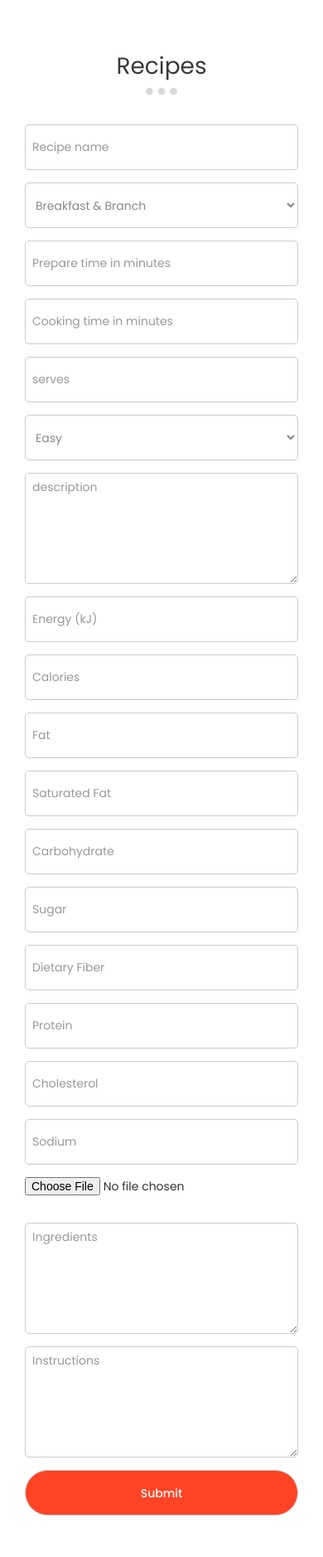
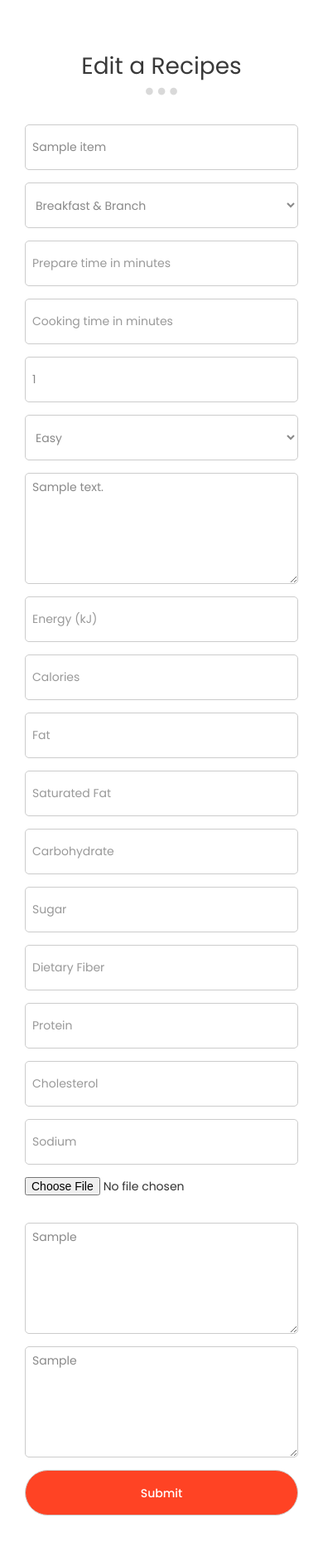
Before and after one commit to iAbrar/catalog, a Flask app: page /catalog/1/recipe/1/edit/ in a window 390 px wide. Shown: the part 422-2299 px from the top of the page at 83% size. Run offline with Flask 2, Linux system fonts and the light colour scheme; the visitor is signed in with stand-in values (Sample User, id 1); tables that the repository leaves empty hold one stand-in row (values such as "Sample post"); some libraries are stand-ins or nearby versions.

Commit message:
add values to form

```diff
--- a/templates/edit.html
+++ b/templates/edit.html
@@ -23,82 +23,84 @@
             <div class="row">
                <div class="col-md-12 col-sm-12">
                   <div class="section-title">
-                     <h2>Recipes</h2>
+                     <h2>Edit a Recipes</h2>
                      <span class="line-bar">...</span>
                   </div>
                </div>
             </div>
             <div class="row">
                <div class="col-md-12 col-sm-12">
-                                  <form id="" role="form" action="#" method="post">
+                     <form id="" role="form" action="#" method="post">
                      <div class="col-md-6 col-sm-6">
-                        <input type="text" class="form-control" placeholder="Recipe name" id="name" name="name" required="">
+              <input type="text" class="form-control" placeholder="Recipe name" id="title" name="title" value="{{item.title}}"required="">
                      </div>
                      <div class="col-md-6 col-sm-6">
                         <select class="form-control" id="categories" name="categories">
-                           <option>Breakfast & Branch</option>
-                           <option>Lunch</option>
-                           <option>Dinner</option>
+                           <option value="1" {% if item.category_id == 1%}selected{%endif%}>Breakfast & Branch</option>
+                           <option value="2" {% if item.category_id == 2%}selected{%endif%}>Lunch</option>
+                           <option value="3" {% if item.category_id == 3%}selected{%endif%}>Dinner</option>
                         </select>
                      </div>
                      <div class="col-md-3 col-sm-3">
-                        <input type="number" class="form-control" placeholder="Prepare time in minutes" id="" name="p-time" required="">
+                        <input type="number" class="form-control" placeholder="Prepare time in minutes" id="" name="p-time" value="{{item.preparingTime}}"required="">
                      </div>
                      <div class="col-md-3 col-sm-3">
-                        <input type="number" class="form-control" placeholder="Cooking time in minutes" id="c-time" name="c-time" required="">
+                        <input type="number" class="form-control" placeholder="Cooking time in minutes" id="c-time" name="c-time" value="{{item.cookingTime}}" required="">
                      </div>
                      <div class="col-md-3 col-sm-3">
-                        <input type="number" class="form-control" placeholder="serves" id="serves" name="serves" required="">
+                        <input type="number" class="form-control" placeholder="serves" id="serves" name="serves" value="{{item.serves}}"required="">
                      </div>
                      <div class="col-md-3 col-sm-3">
                         <select class="form-control" id="difficulty" name="difficulty">
-                           <option>Easy</option>
-                           <option>Medium</option>
-                           <option>Hard</option>
+                           <option  {% if item.difficulty == 'Easy'%}selected{%endif%}>Easy</option>
+                           <option  {% if item.difficulty == 'Medium'%}selected{%endif%}>Medium</option>
+                           <option  {% if item.difficulty == 'Hard'%}selected{%endif%}>Hard</option>
                         </select>
                      </div>
                      <div class="col-md-12 col-sm-12">
-                        <textarea class="form-control" rows="6" placeholder="description" id="description" name="description" required=""></textarea>
+                        <textarea class="form-control" rows="6" placeholder="description" id="description" name="description"value="" required="">{{item.description}}</textarea>
+                     </div>
+                     {% for i in item.nutritions %}
+                      <div class="col-md-2 col-sm-2">
+                        <input type="number" class="form-control" placeholder="Energy (kJ)" id="energy" name="energy" value="{{i.energy}}"required="">
+                     </div>
+                     <div class="col-md-2 col-sm-2">
+                        <input type="number" class="form-control" placeholder="Calories" id="calories" name="calories"value="{{i.calories}}" required="">
                      </div>
                       <div class="col-md-2 col-sm-2">
-                        <input type="number" class="form-control" placeholder="Energy (kJ)" id="energy" name="energy" required="">
+                        <input type="number" class="form-control" placeholder="Fat" id="fat" name="fat"value="{{i.fat}}" required="">
                      </div>
                      <div class="col-md-2 col-sm-2">
-                        <input type="number" class="form-control" placeholder="Calories" id="calories" name="calories" required="">
+                        <input type="number" class="form-control" placeholder="Saturated Fat " id="s-fat" name="s-fat" value="{{i.saturatedFat}}"required="">
                      </div>
                       <div class="col-md-2 col-sm-2">
-                        <input type="number" class="form-control" placeholder="Fat" id="fat" name="fat" required="">
+                        <input type="number" class="form-control" placeholder="Carbohydrate" id="carbs" name="carbs" value="{{i.carbohydrate}}"required="">
                      </div>
                      <div class="col-md-2 col-sm-2">
-                        <input type="number" class="form-control" placeholder="Saturated Fat " id="s-fat" name="s-fat" required="">
+                        <input type="number" class="form-control" placeholder="Sugar" id="sugar" name="sugar" value="{{i.sugar}}"required="">
                      </div>
                       <div class="col-md-2 col-sm-2">
-                        <input type="number" class="form-control" placeholder="Carbohydrate" id="carbs" name="carbs" required="">
+                        <input type="number" class="form-control" placeholder="Dietary Fiber " id="fibers" name="fibers" value="{{i.dietaryFiber}}"required="">
                      </div>
                      <div class="col-md-2 col-sm-2">
-                        <input type="number" class="form-control" placeholder="Sugar" id="sugar" name="sugar" required="">
+                        <input type="number" class="form-control" placeholder="Protein" id="protein" name="protein" value="{{i.protein}}"required="">
                      </div>
                       <div class="col-md-2 col-sm-2">
-                        <input type="number" class="form-control" placeholder="Dietary Fiber " id="fibers" name="fibers" required="">
+                        <input type="number" class="form-control" placeholder="Cholesterol" id="chol" name="chol" value="{{i.cholesterol}}"required="">
                      </div>
                      <div class="col-md-2 col-sm-2">
-                        <input type="number" class="form-control" placeholder="Protein" id="protein" name="protein" required="">
+                        <input type="number" class="form-control" placeholder="Sodium" id="sodium" name="sodium" value="{{i.sodium}}"required="">
                      </div>
-                      <div class="col-md-2 col-sm-2">
-                        <input type="number" class="form-control" placeholder="Cholesterol" id="chol" name="chol" required="">
-                     </div>
-                     <div class="col-md-2 col-sm-2">
-                        <input type="number" class="form-control" placeholder="Sodium" id="sodium" name="sodium" required="">
-                     </div>
+                       {% endfor %}
                      <div class="col-md-4 col-sm-4">
   <input type="file" class="custom-file-input" id="customFile" name="image">
                      </div>
 
                      <div class="col-md-12 col-sm-12">
-                        <textarea class="form-control" rows="6" placeholder="Ingredients" id="ingredients" name="ingredients" required=""></textarea>
+                        <textarea class="form-control" rows="6" placeholder="Ingredients" id="ingredients" name="ingredients" value=""required="">{{item.ingredients}}</textarea>
                      </div>
                      <div class="col-md-12 col-sm-12">
-                        <textarea class="form-control" rows="6" placeholder="Instructions" id="instructions" name="instructions" required=""></textarea>
+                        <textarea class="form-control" rows="6" placeholder="Instructions" id="instructions" name="instructions" required="">{{item.instructions}}</textarea>
                      </div>
                      <div class="text-center col-md-3 col-sm-6">
                         <input type="submit" class="form-control" name="submit" value="Submit">
```
